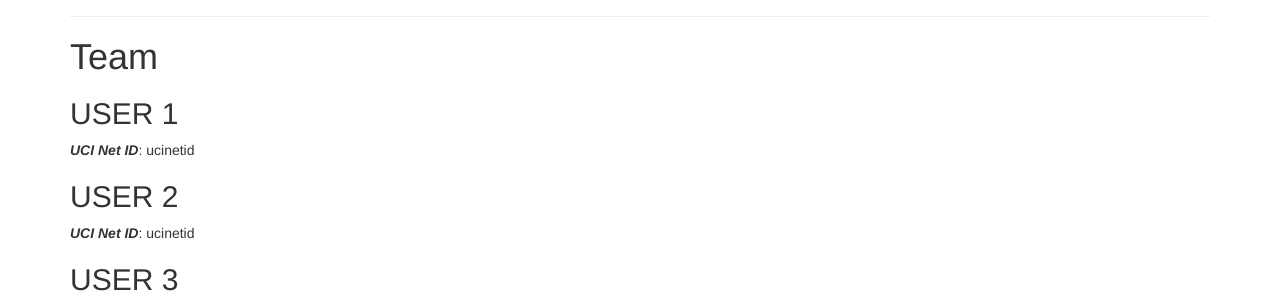
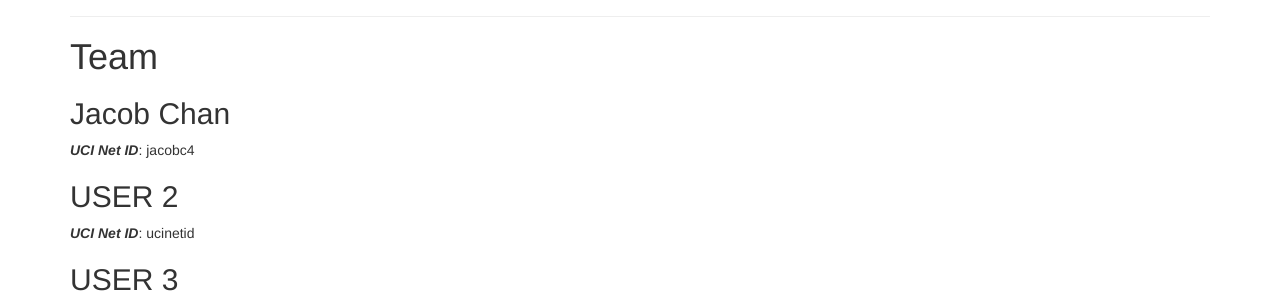
Before and after one commit to minhdna/JPS, a Jekyll site: the page built from docs/team.md, in a window 1280 px wide. Shown: the part 136-429 px from the top of the page. Built offline with Jekyll 4.4.1, drawn with Linux system fonts in a browser that asks for light colours.

Commit message:
Update team.md

```diff
--- a/docs/team.md
+++ b/docs/team.md
@@ -6,8 +6,8 @@
 # {{ page.title }}
 
 
-## USER 1
-***UCI Net ID***: ucinetid
+## Jacob Chan
+***UCI Net ID***: jacobc4
 
 ## USER 2
 ***UCI Net ID***: ucinetid
```
